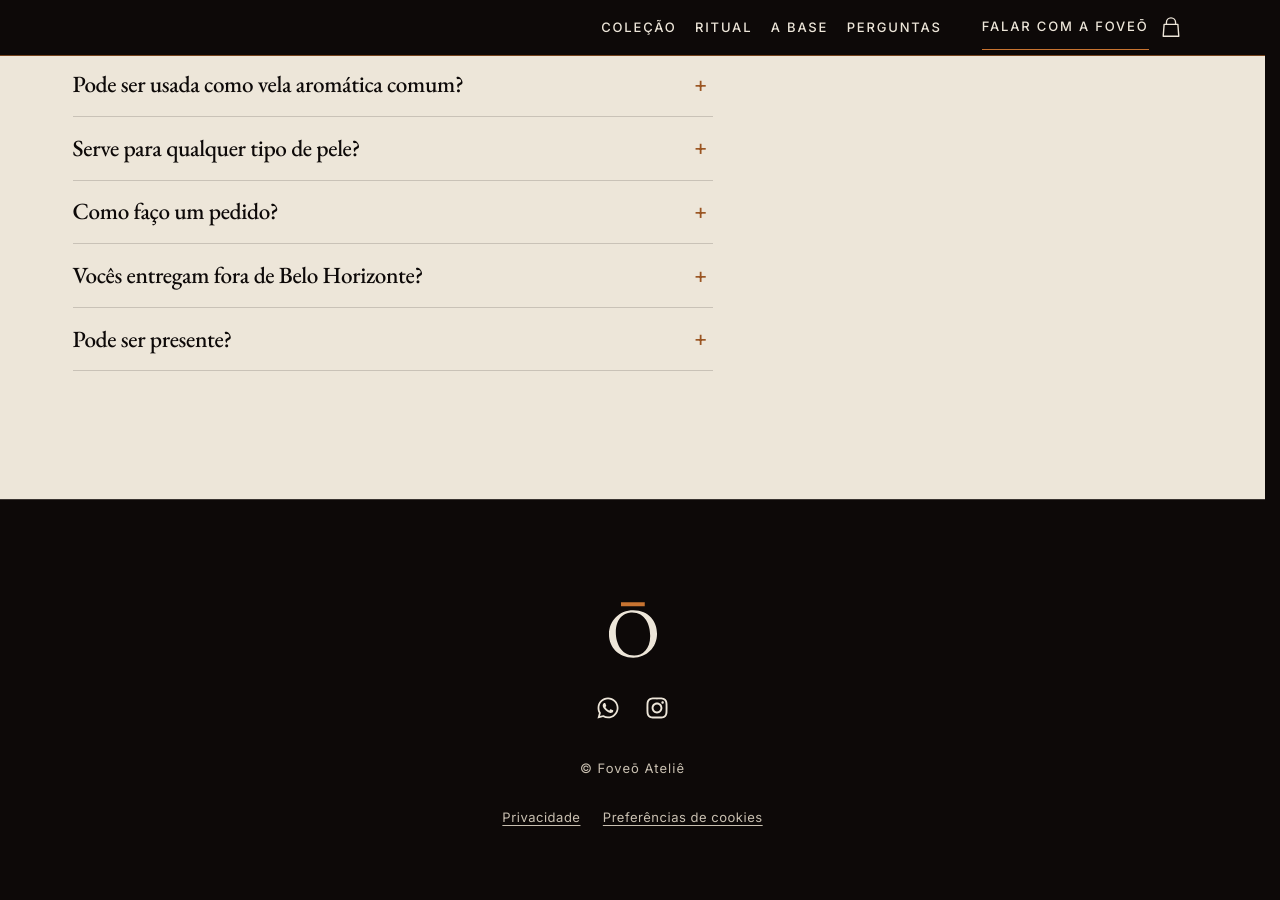
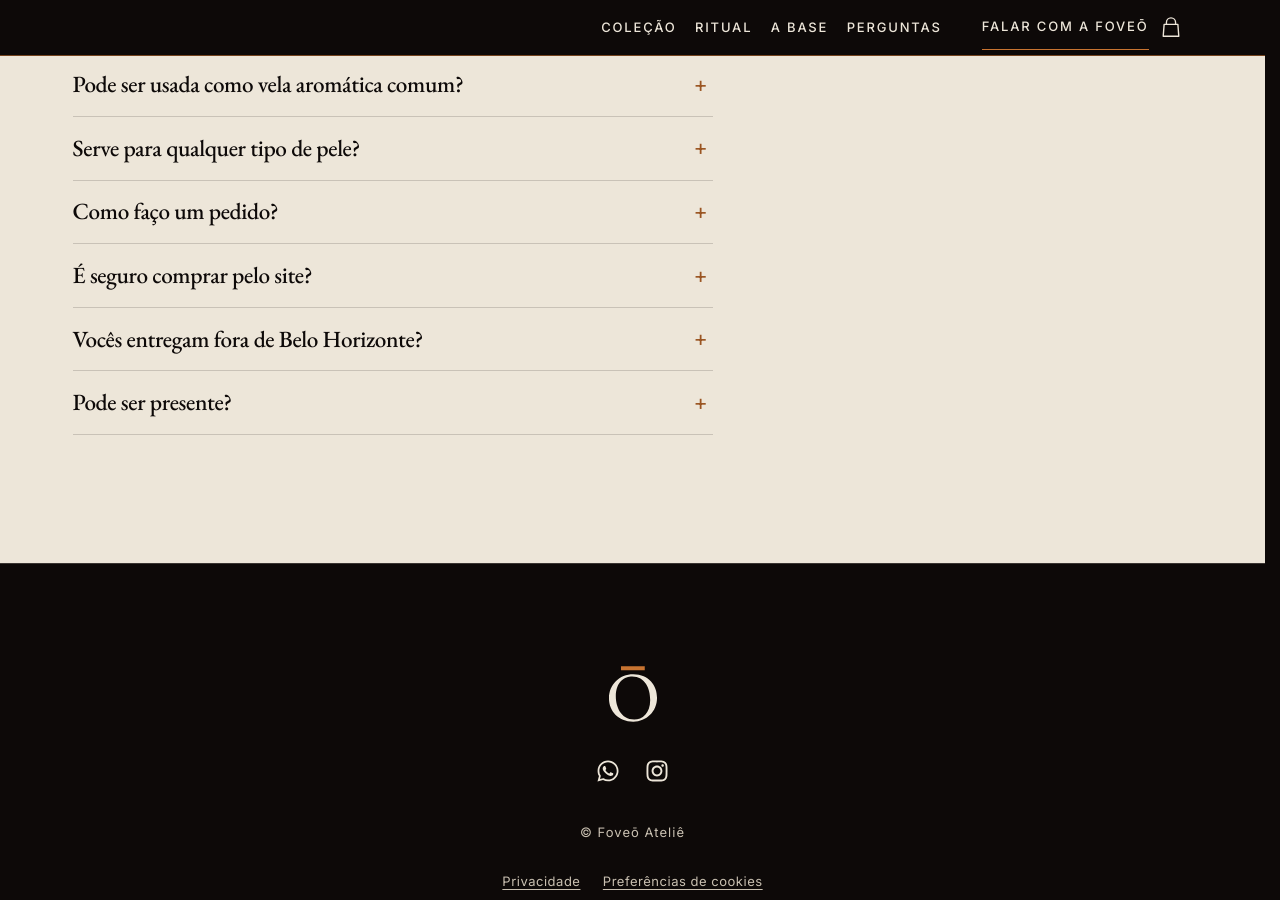
Before and after one commit to SandroMiccoli/foveoatelie.com.br, a Jekyll site: the page built from index.html, in a window 1280 px wide and 900 px high, scrolled down 8669 px. Built offline with Jekyll 4.4.1, drawn with Linux system fonts in a browser that asks for light colours; nearby versions of some CDN libraries.

Commit message:
Atualiza FAQ com pergunta sobre compra segura (#47)
Inclui a pergunta aprovada sobre segurança da compra, com link
para o Mercado Pago no mesmo padrão dos demais links do FAQ.

Co-authored-by: Cursor Agent <cursoragent@cursor.com>
Co-authored-by: sandro-bx <sandro-bx@users.noreply.github.com>

```diff
--- a/_data/colecao.yml
+++ b/_data/colecao.yml
@@ -145,6 +145,9 @@ faq:
     - pergunta: "Como faço um pedido?"
       resposta: |-
         Pela sacola, no site. Escolha as velas, calcule o frete ou marque a retirada em BH, e pague com Mercado Pago. O WhatsApp do topo continua aberto para falar com a Foveō.
+    - pergunta: "É seguro comprar pelo site?"
+      resposta: |-
+        Sim. Os pagamentos são processados pelo Mercado Pago, que garante uma transação segura. Você pode pagar com cartão de crédito, cartão de débito ou Pix. Para o frete usamos o Melhor Envio, que calcula o valor da entrega e gera as etiquetas de envio. E cada pedido é preparado com muito carinho e atenção, para que sua compra online aconteça da melhor forma possível.
     - pergunta: "Vocês entregam fora de Belo Horizonte?"
       resposta: |-
         Sim. Na sacola o frete aparece para o CEP. Também dá para retirar em Belo Horizonte e combinar a hora depois do pagamento.
--- a/index.html
+++ b/index.html
@@ -381,11 +381,16 @@ preload_image_wide: /assets/bg-vela-larga.webp
           <summary>{{ item.pergunta }}</summary>
           <div class="faq-panel">
             <p>
+              {%- assign partes = item.resposta | split: "Mercado Pago" -%}
+              {%- if partes.size == 2 -%}
+              {{ partes[0] }}<a href="https://www.mercadopago.com.br" target="_blank" rel="noopener noreferrer">Mercado Pago</a>{{ partes[1] }}
+              {%- else -%}
               {%- assign partes = item.resposta | split: "Falar com a Foveō" -%}
               {%- if partes.size == 2 -%}
               {{ partes[0] }}<a href="{{ wa_geral }}" target="_blank" rel="noopener noreferrer">Falar com a Foveō</a>{{ partes[1] }}
               {%- else -%}
               {{ item.resposta }}
+              {%- endif -%}
               {%- endif -%}
             </p>
           </div>
```
